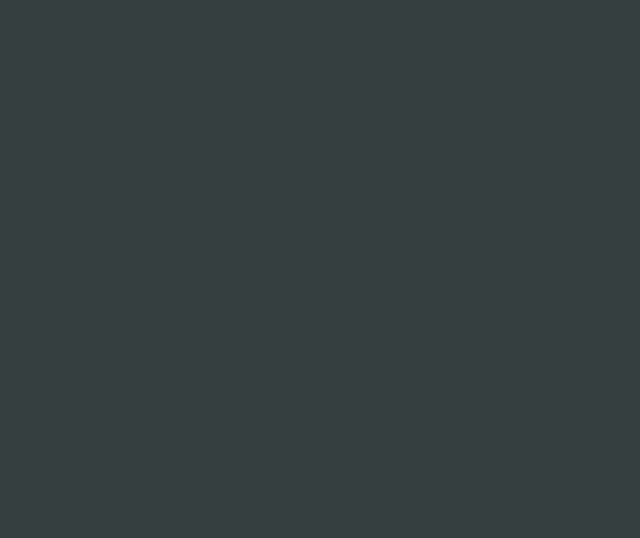
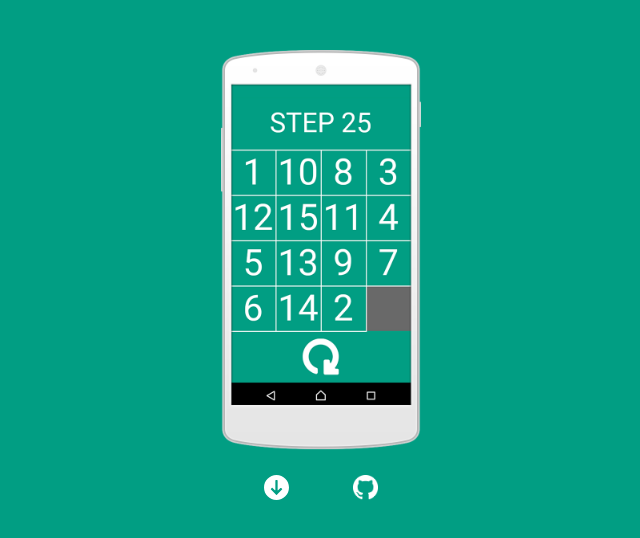
Before and after one commit to mrsuh/cordova-15, a plain HTML site: page index.html in a window 1280 px wide. Shown: the whole page, without its empty margins (319-959 px from the left). Drawn offline with Linux system fonts and the light colour scheme.

Commit message:
color, icon

```diff
--- /dev/null
+++ b/common.css
@@ -0,0 +1,28 @@
+body {
+    margin: 0;
+    background-color: #019e83;
+    width: 100%;
+}
+
+img.main {
+    margin-top: 50px;
+    display: block;
+    margin-left: auto;
+    margin-right: auto;
+    height: 400px;
+}
+
+.link{
+    padding-top: 25px;
+    text-align: center;
+}
+
+a {
+    padding-left: 30px;
+    padding-right: 30px;
+    text-decoration: none;
+}
+
+a img {
+    width: 25px;
+}
--- a/index.html
+++ b/index.html
@@ -4,15 +4,19 @@
     <base href="/">
     <meta charset="utf-8">
     <meta name="viewport" content="width=device-width, initial-scale=1 maximum-scale=1 user-scalable=no">
-    <style>
+    <link rel="stylesheet" href="common.css">
+</head>
+<body>
 
-        body {
-            margin: 0;
-            background-color: #353f40;
-        }
+<img src="game.png" class="main">
+<div class="link">
+    <a href="15.apk" title="download">
+        <img src="download.svg">
+    </a>
+    <a href="https://github.com/mrsuh/cordova-15" title="github project" target="_blank">
+        <img src="github.png">
+    </a>
+</div>
 
-        </style>
-    </head>
-<body>
 </body>
 </html>
```
Also changed, not shown: download.svg (added), game.png (added), github.png (added).
